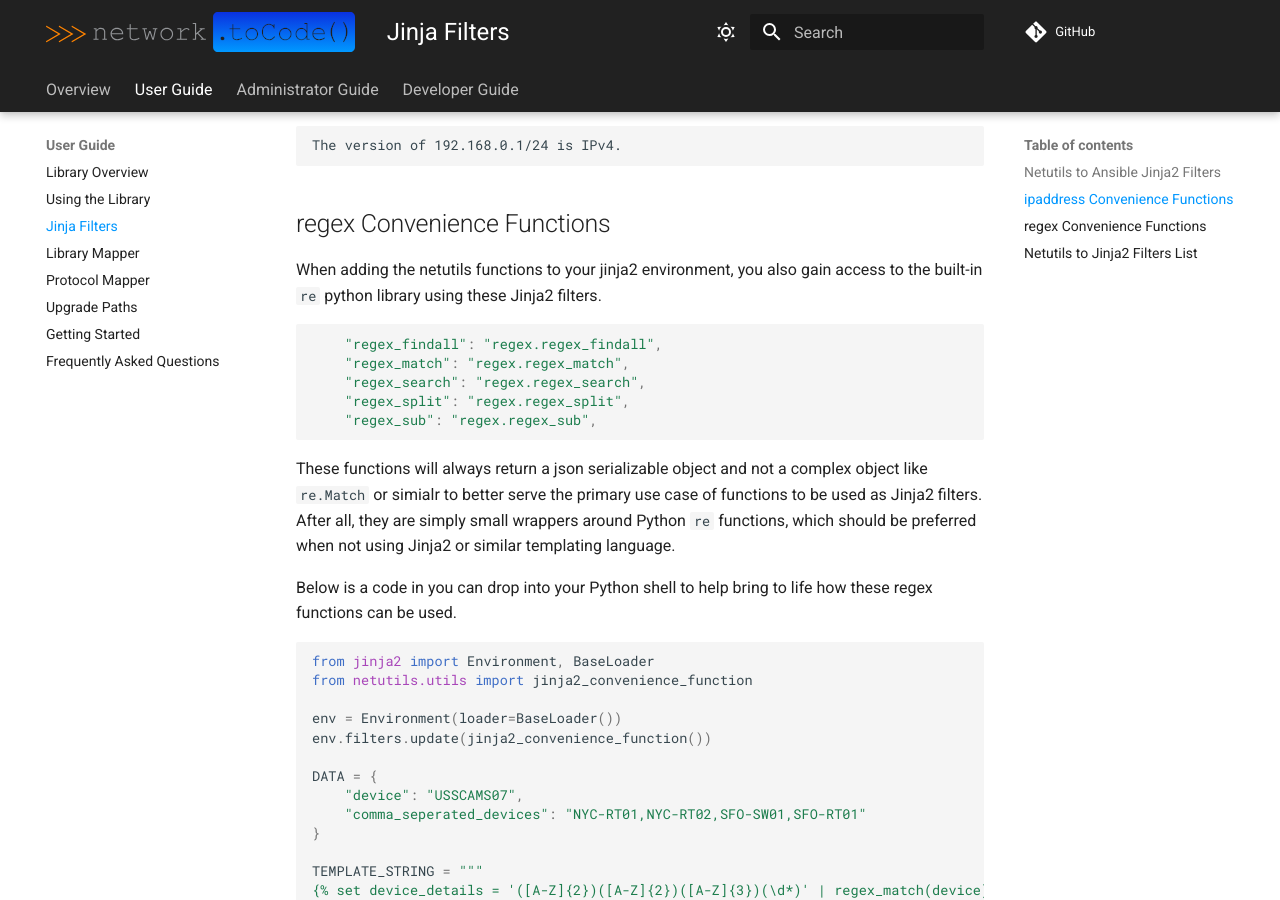
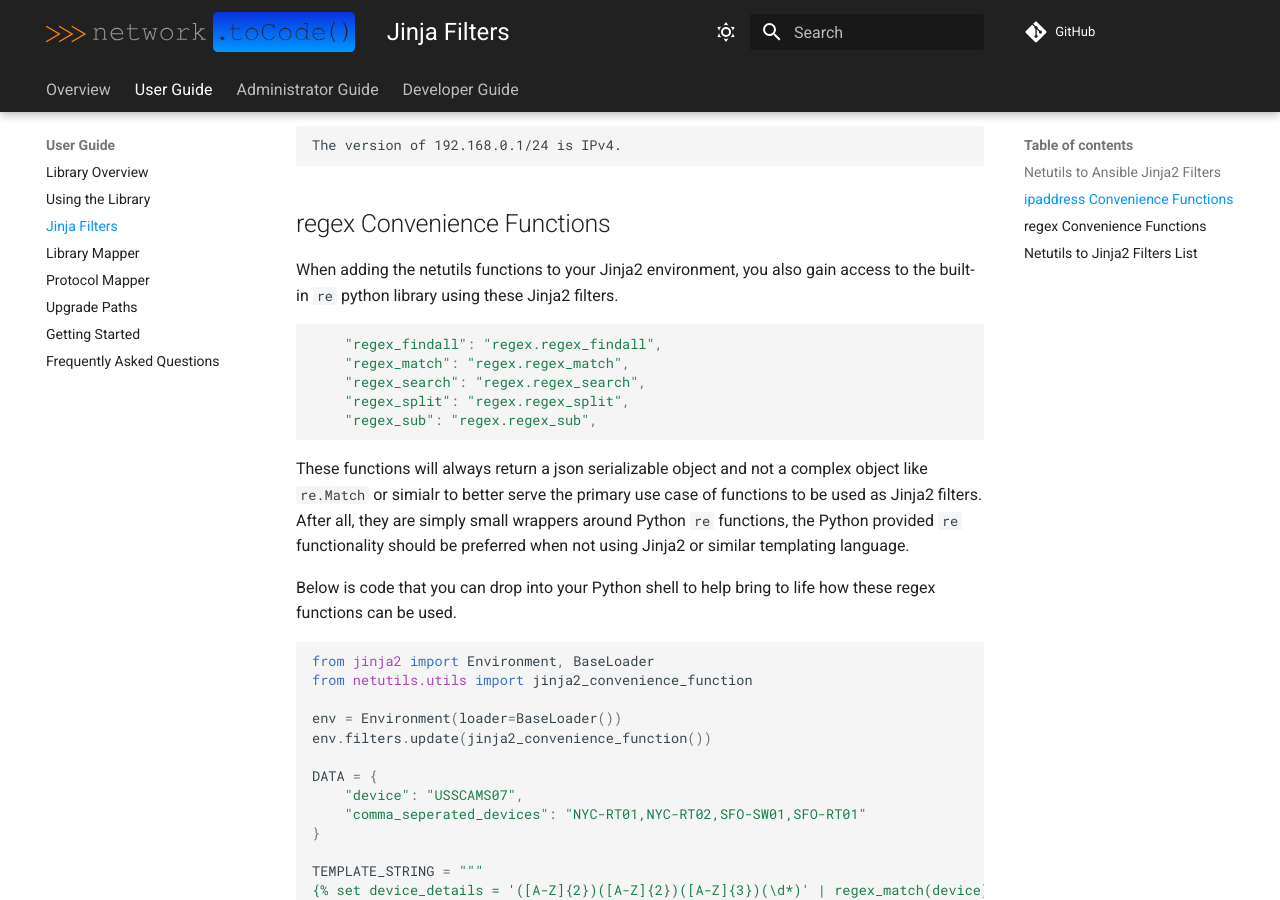
Before and after one commit to networktocode/netutils, an MkDocs documentation site: the page built from docs/user/lib_use_cases_jinja_filters.md, in a window 1280 px wide and 900 px high, scrolled down 2020 px. Built offline with MkDocs 1.6.1 and Material for MkDocs 9.7.7, drawn with Linux system fonts in a browser that asks for light colours; comment, search, counter and statistics services are not loaded; some of the changed text lies outside the part shown.

Commit message:
doc updates

````diff
--- a/docs/user/lib_use_cases_jinja_filters.md
+++ b/docs/user/lib_use_cases_jinja_filters.md
@@ -1,6 +1,6 @@
 # Netutils to Jinja2 Filters
 
-In an effort to simplify the process of adding netutils' functions to jinja2 as filters we have created a convenience function. Let's go through how you could add the filters to your jinja2 environment.
+In an effort to simplify the process of adding netutils' functions to Jinja2 as filters we have created a convenience function. Let's go through how you could add the filters to your Jinja2 environment.
 Here is the current folder structure.
 
 ```bash
@@ -58,7 +58,7 @@ class FilterModule(object):
 
 ## ipaddress Convenience Functions
 
-When adding the netutils functions to your jinja2 environment, you also gain access to the built-in ipaddress python library using these three jinja2 filters.
+When adding the netutils functions to your Jinja2 environment, you also gain access to the built-in ipaddress python library using these three Jinja2 filters.
 
 ```python
   "ipaddress_address": "ip.ipaddress_address",
@@ -110,7 +110,7 @@ The version of 192.168.0.1/24 is IPv4.
 
 ## regex Convenience Functions
 
-When adding the netutils functions to your jinja2 environment, you also gain access to the built-in `re` python library using these Jinja2 filters.
+When adding the netutils functions to your Jinja2 environment, you also gain access to the built-in `re` python library using these Jinja2 filters.
 
 ```python
     "regex_findall": "regex.regex_findall",
@@ -120,9 +120,9 @@ When adding the netutils functions to your jinja2 environment, you also gain acc
     "regex_sub": "regex.regex_sub",
 ```
 
-These functions will always return a json serializable object and not a complex object like `re.Match` or simialr to better serve the primary use case of functions to be used as Jinja2 filters. After all, they are simply small wrappers around Python `re` functions, which should be preferred when not using Jinja2 or similar templating language.
+These functions will always return a json serializable object and not a complex object like `re.Match` or simialr to better serve the primary use case of functions to be used as Jinja2 filters. After all, they are simply small wrappers around Python `re` functions, the Python provided `re` functionality should be preferred when not using Jinja2 or similar templating language.
 
-Below is a code in you can drop into your Python shell to help bring to life how these regex functions can be used.
+Below is code that you can drop into your Python shell to help bring to life how these regex functions can be used.
 
 ```python
 from jinja2 import Environment, BaseLoader
@@ -187,6 +187,6 @@ The below list shows what jinja2 filters are added when you add them using the p
 
 !!! note
 
-    The jinja2 filter names match the python function names.
+    The Jinja2 filter names match the python function names.
 
 --8<-- "docs/user/include_jinja_list.md"
````
Also changed, not shown: 1 other file.
